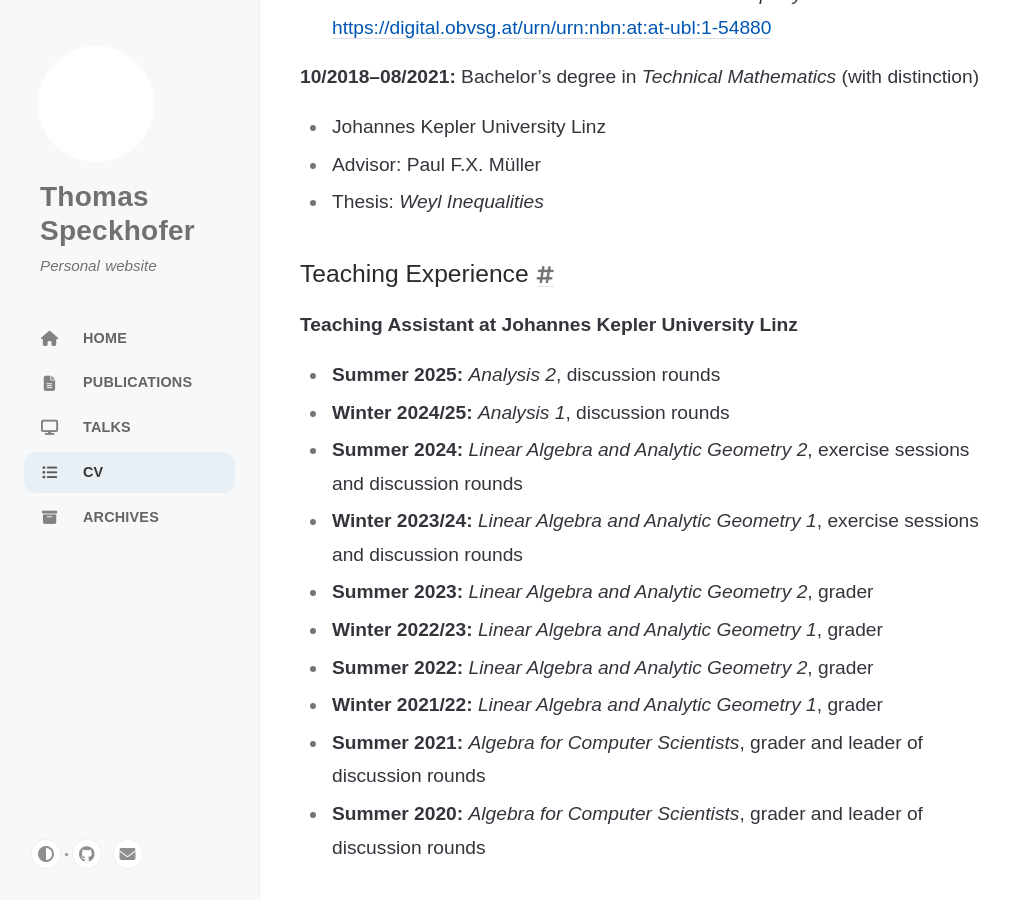
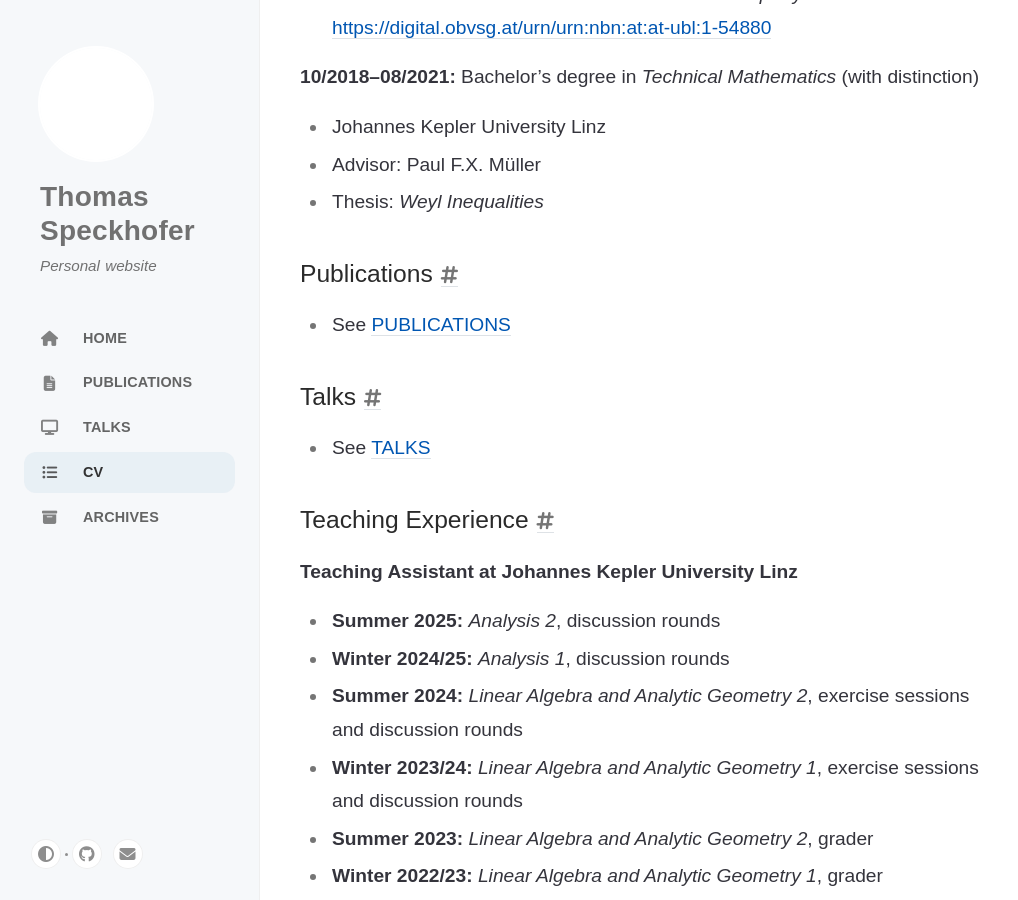
Before and after one commit to speckhofer/speckhofer.github.io, a Jekyll site: the page built from _tabs/cv.md, in a window 1280 px wide and 900 px high, scrolled down 1165 px. Shown: the whole window, without its empty margins (0-1018 px from the left). Built offline with Jekyll 4.4.1, drawn with Linux system fonts in a browser that asks for light colours; cached includes are drawn as plain includes.

Commit message:
Update cv.md

```diff
--- a/_tabs/cv.md
+++ b/_tabs/cv.md
@@ -36,6 +36,12 @@ title: CV
 - Johannes Kepler University Linz
 - Advisor: Paul F.X. Müller
 - Thesis: _Weyl Inequalities_
+
+## Publications
+- See [PUBLICATIONS](https://speckhofer.github.io/publications/)
+
+## Talks
+- See [TALKS](https://speckhofer.github.io/talks/)
 
 ## Teaching Experience
 
```
